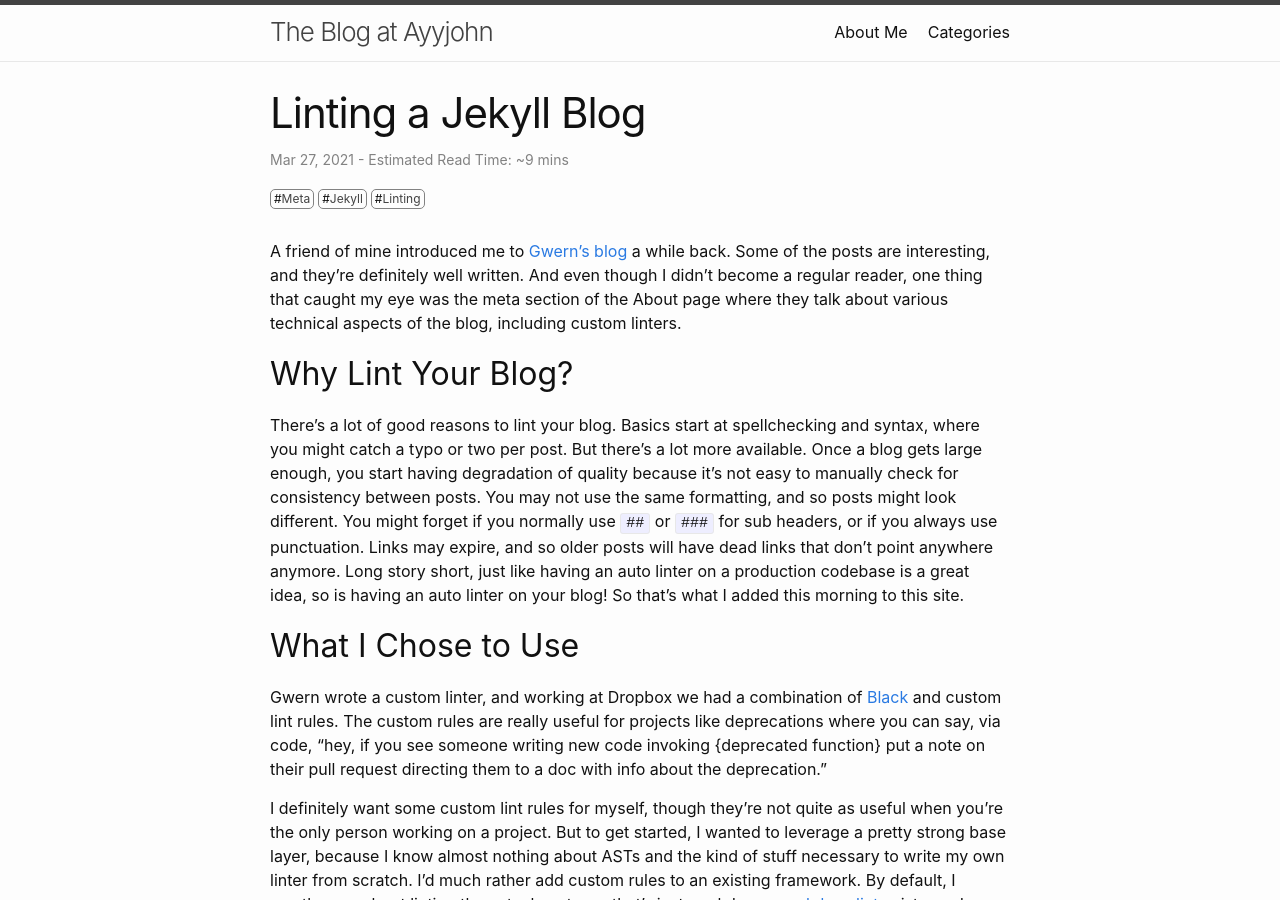
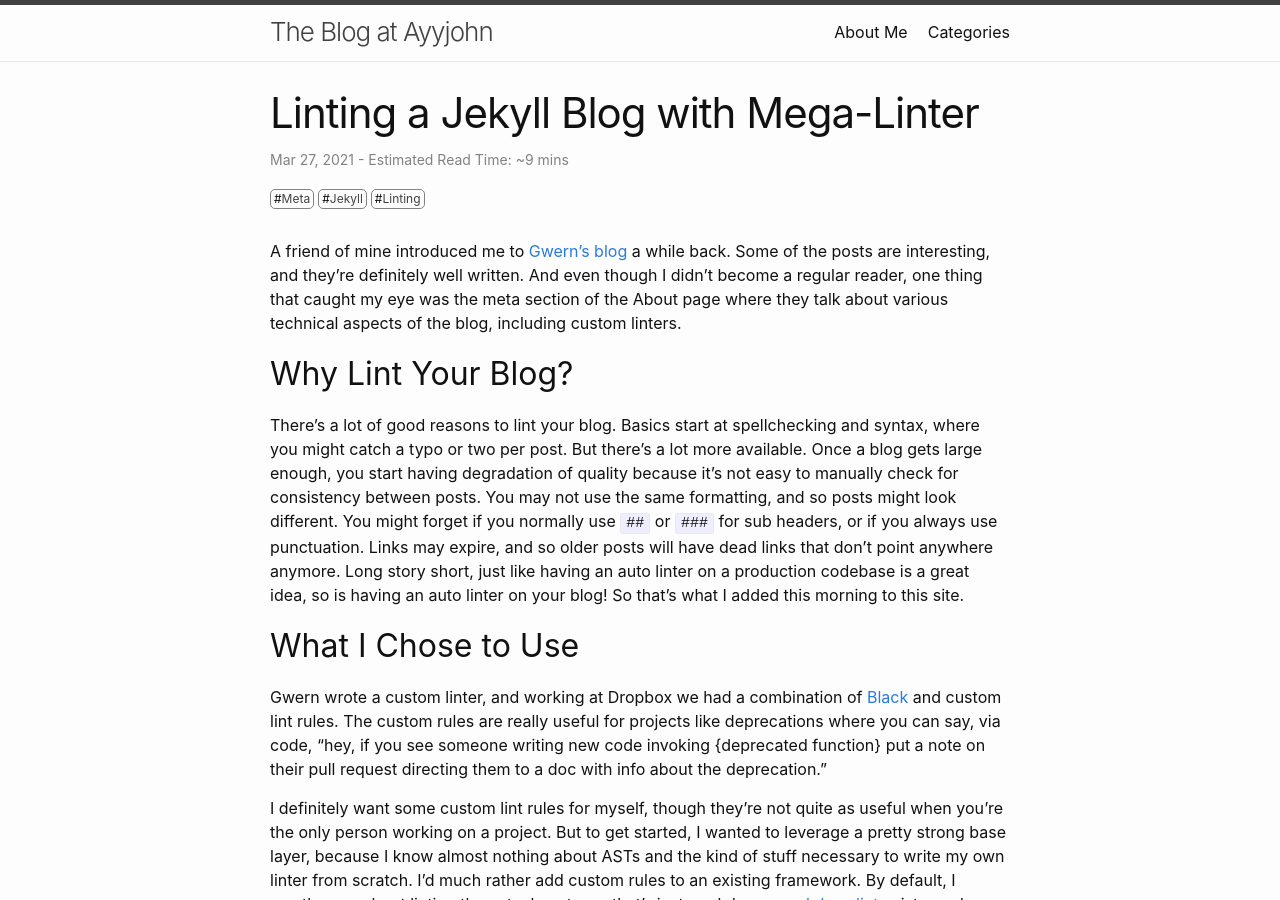
Before and after one commit to ayyjohn/ayyjohn.github.io, a Jekyll site: the page built from _posts/2021-03-27-linting-a-jekyll-blog-with-mega-linter.md, in a window 1280 px wide and 900 px high. Built offline with Jekyll 4.4.1, drawn with Linux system fonts in a browser that asks for light colours.

Commit message:
change title of linting post again

```diff
--- a/_posts/2021-03-27-linting-a-jekyll-blog.md
+++ b/_posts/2021-03-27-linting-a-jekyll-blog-with-mega-linter.md
@@ -1,6 +1,6 @@
 ---
 layout: post
-title:  "Linting a Jekyll Blog"
+title:  "Linting a Jekyll Blog with Mega-Linter"
 date:   2021-03-27 15:21:07 -0800
 permalink: /posts/:title
 categories: [meta, jekyll, linting]
```
